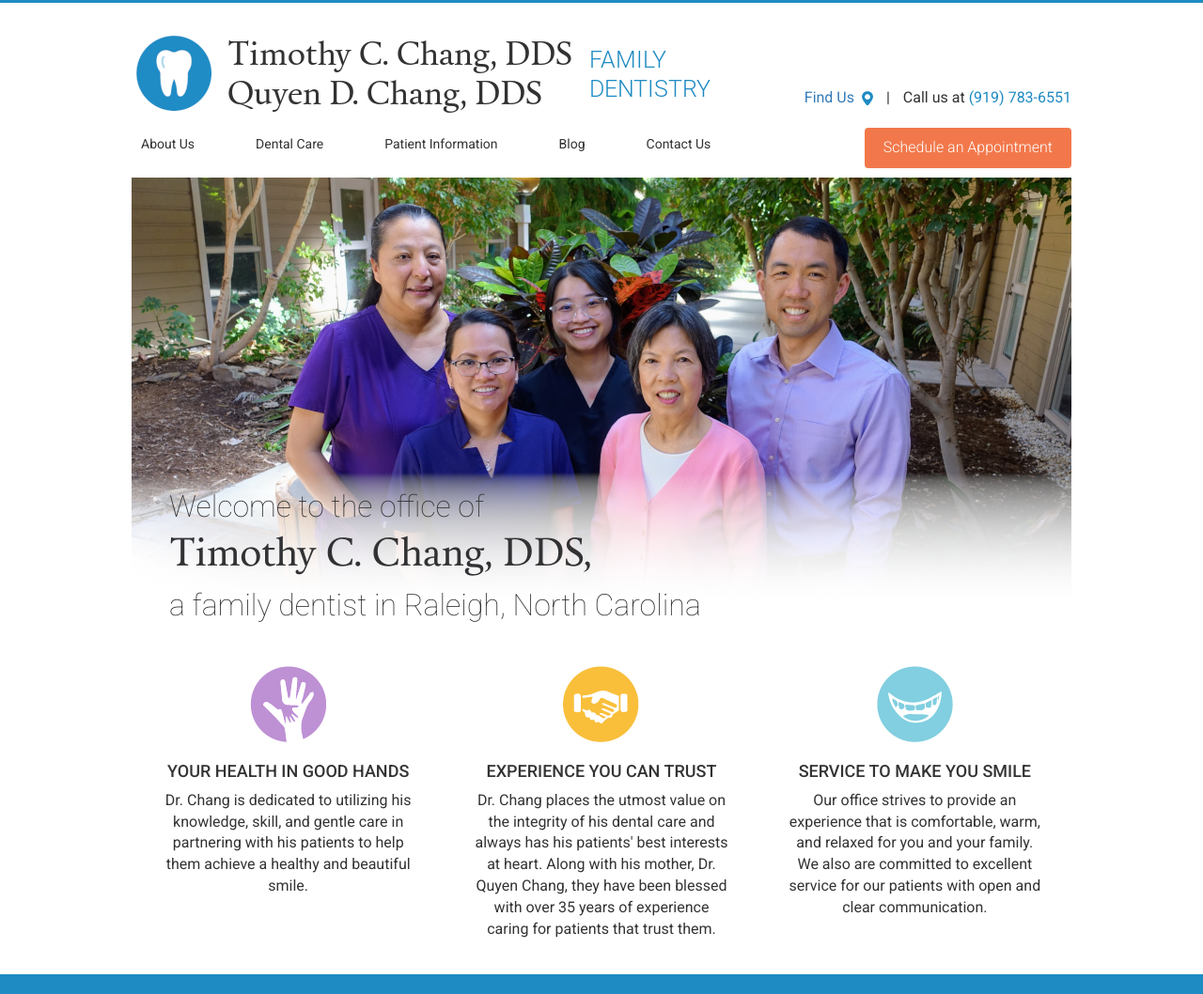
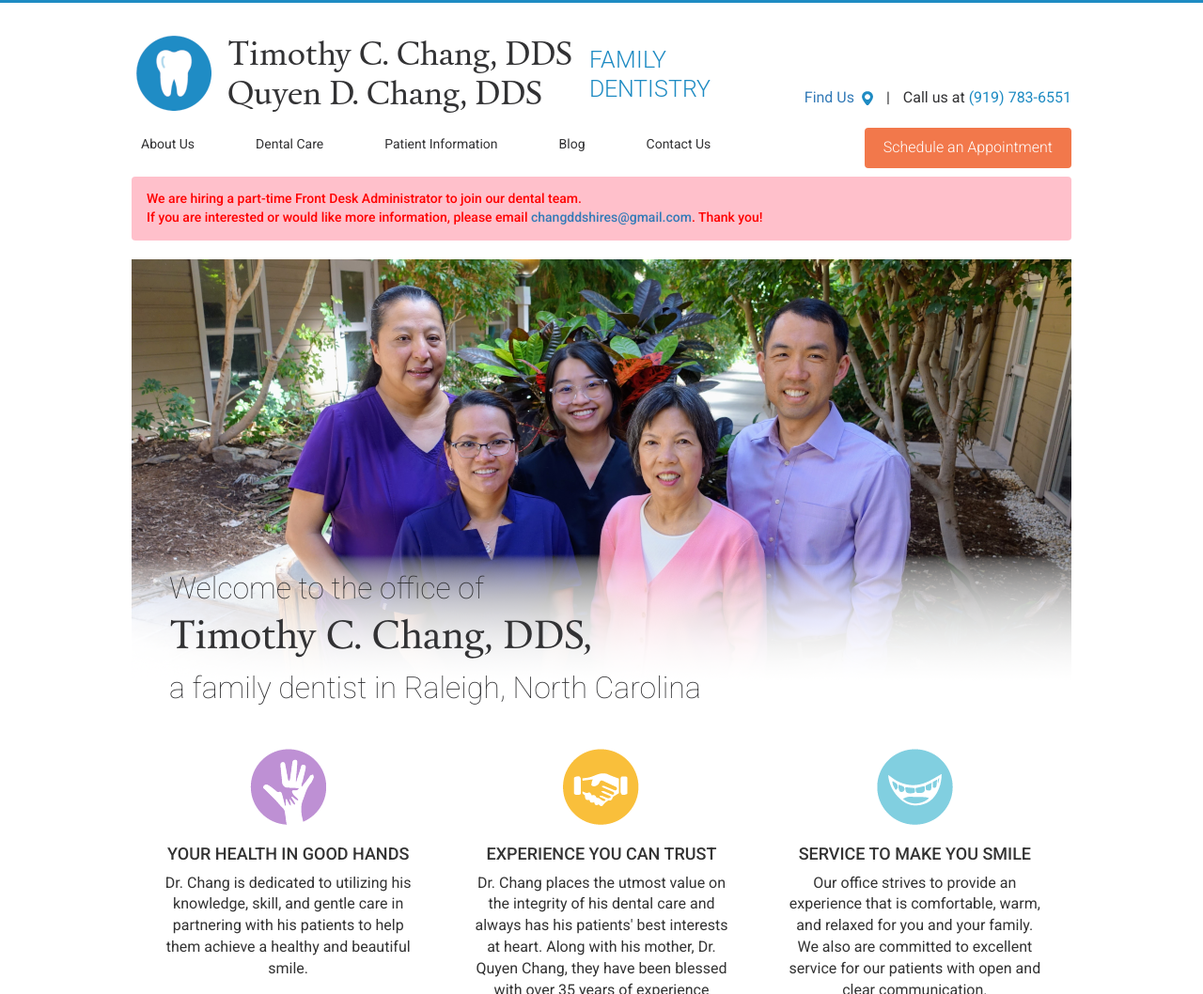
Before and after one commit to gabrielyeung/changdds, a Jekyll site: the page built from index.html, in a window 1280 px wide, cut to the strip 0-1058 px from the top of the page. Shown: the whole strip at 94% size. Built offline with Jekyll 4.4.1, drawn with Linux system fonts in a browser that asks for light colours.

Commit message:
Job Posting
Job posting added in header

```diff
--- /dev/null
+++ b/_includes/alerts/job.html
@@ -0,0 +1,4 @@
+<h5 class="alert alert-red">
+  <p>We are hiring a part-time Front Desk Administrator to join our dental team.</p>
+  <p>If you are interested or would like more information, please email <a href="mailto:changddshires@gmail.com">changddshires@gmail.com</a>. Thank you!</p>
+</h5>
--- a/_includes/header.html
+++ b/_includes/header.html
@@ -46,10 +46,11 @@
   </nav>
 
   <!-- Holiday / Closure Section --- START -->
-
+ {% include alerts/job.html %}
   <!-- Holiday / Closure Section --- END -->
 
   {% comment %}
+
     {% include alerts/OOTO.html %}
     {% include alerts/covid19.html %}
     {% include alerts/thanksgiving.html %}
```
